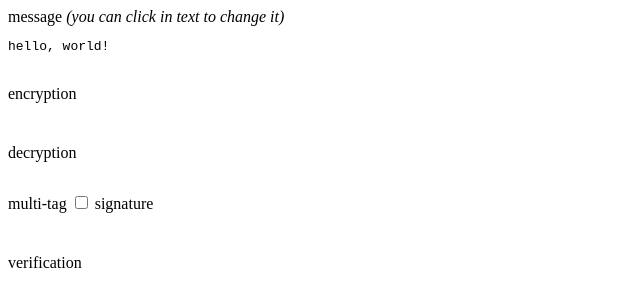
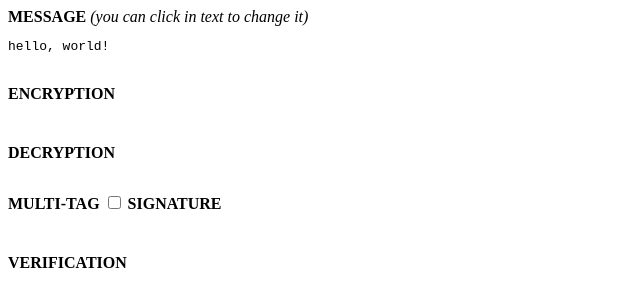
Before and after one commit to kilroy-code/ki1r0y, a website: page public/security-hello-world.html in a window 1280 px wide. Shown: the whole page, without its empty margins (0-640 px from the left). Drawn offline with Linux system fonts and the light colour scheme.

Commit message:
test link and bold hello-world labels

```diff
--- a/public/security-hello-world.html
+++ b/public/security-hello-world.html
@@ -7,14 +7,14 @@
     </style>
   </head>
   <body>
-    <label>message <i>(you can click in text to change it)</i><pre contenteditable id="message">hello, world!</pre></label>
+    <label><b>MESSAGE</b> <i>(you can click in text to change it)</i><pre contenteditable id="message">hello, world!</pre></label>
     <br/>
-    <label>encryption <pre contenteditable id="encryption"></pre></label>
-    <label>decryption <pre id="decryption"></pre></label>
+    <label><b>ENCRYPTION</b> <pre contenteditable id="encryption"></pre></label>
+    <label><b>DECRYPTION</b> <pre id="decryption"></pre></label>
     <br/>
-    <label>multi-tag <input id="auditable" type="checkbox"/></label>
-    <label>signature <pre contenteditable id="signature"></pre></label>
-    <label>verification <pre id="verification"></pre></label>
+    <label><b>MULTI-TAG</b> <input id="auditable" type="checkbox"/></label>
+    <label><b>SIGNATURE</b> <pre contenteditable id="signature"></pre></label>
+    <label><b>VERIFICATION</b> <pre id="verification"></pre></label>
     <script type="module">
       // There are several different ways to get the @kilr0y/distributed-security module...
       // URL to files, when running a local appserver such as @kilroy/signed-cloud-server:
```
Also changed, not shown: public/index.html (+1 -0 lines).
